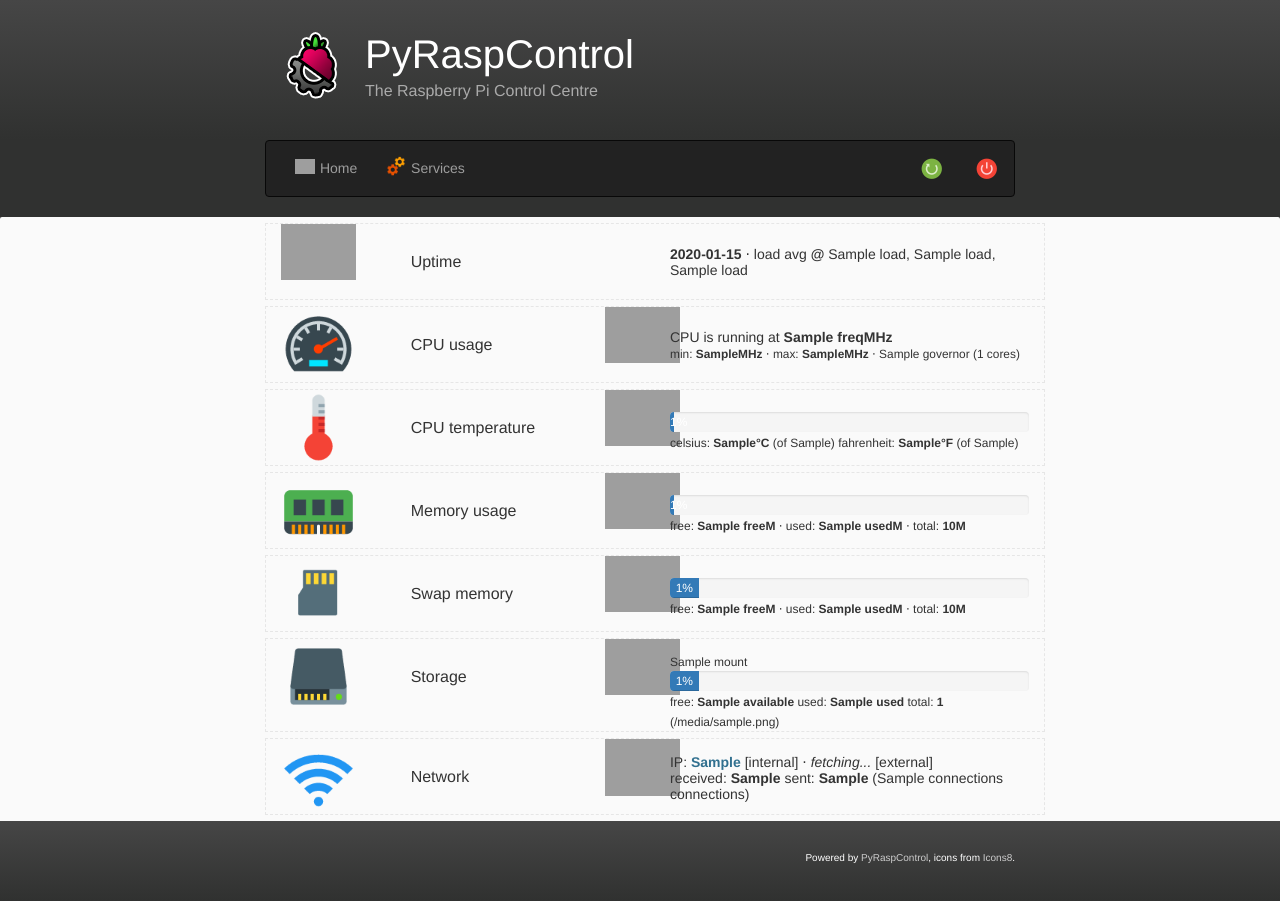
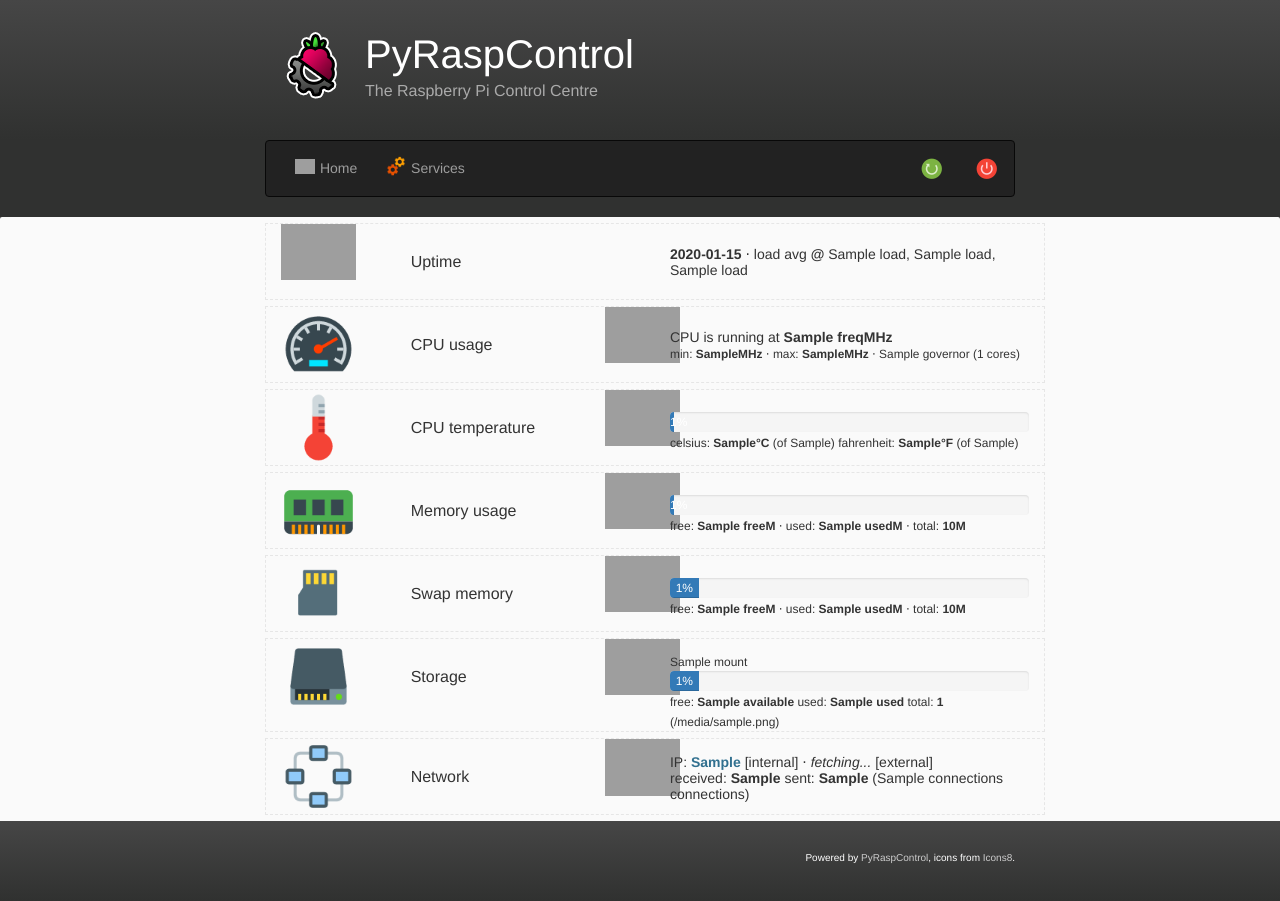
Before and after one commit to davidvuong/pyraspcontrol, a Flask app: template pyraspcontrol/templates/home.html in a window 1280 px wide. Run offline with Flask 2, Linux system fonts and the light colour scheme; the template is opened without the code that fills it: most values are stand-ins (such as "Sample title", 1, 10 or a date in 2020); some libraries are stand-ins or nearby versions; grey boxes are pictures that could not be loaded.

Commit message:
feat(images): replace network image

```diff
--- a/pyraspcontrol/templates/home.html
+++ b/pyraspcontrol/templates/home.html
@@ -133,7 +133,7 @@
     {% endfor %}
 
     <div class="row">
-        <div class="col-md-2"><img src="../static/images/wifi.png"></div>
+        <div class="col-md-2"><img src="../static/images/network.png"></div>
         <div class="col-md-3"><span class="title">Network</span></div>
         <div class="col-md-1"><img src="../static/images/icons/{{ network['connections_alert'] }}.png"></div>
         <div class="col-md-6 content-wrapper">
```
Also changed, not shown: pyraspcontrol/static/images/network.png (added), pyraspcontrol/static/images/wifi.png (deleted).
